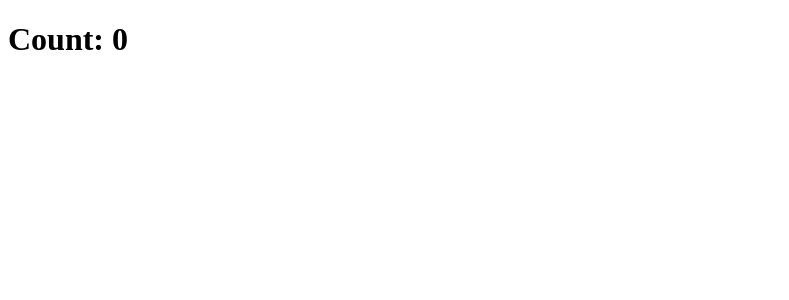
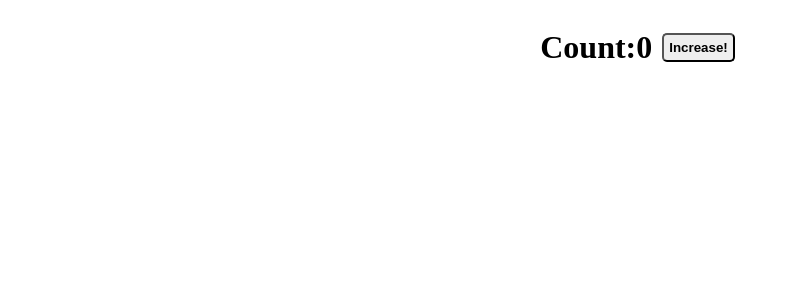
Before and after one commit to mate-academy/react_counter, a React (Create React App) app: page / in a window 1280 px wide. Shown: the top 300 px of the page, without its empty margins (0-789 px from the left). Built offline with nearby package versions, Linux system fonts and the light colour scheme; the HTML template or start-up script is replaced by a standard one.

Commit message:
solution

```diff
--- a/src/App.css
+++ b/src/App.css
@@ -0,0 +1,7 @@
+@import "./Counter/Counter.css";
+
+.app {
+  display: flex;
+  justify-content: center;
+  align-items: center;
+}
--- a/src/App.js
+++ b/src/App.js
@@ -1,8 +1,11 @@
 import React from 'react';
 import './App.css';
+import Counter from './Counter/Counter';
 
 const App = () => (
-  <h1>Count: 0</h1>
+  <div className="app">
+    <Counter />
+  </div>
 );
 
 export default App;
--- /dev/null
+++ b/src/Counter/Counter.css
@@ -0,0 +1,8 @@
+.btn {
+  margin: 5px;
+  background-color: #eee;
+  padding: 5px;
+  margin-left: 10px;
+  border-radius: 5px;
+  font-weight: bold;
+}
--- /dev/null
+++ b/src/Counter/Counter.js
@@ -0,0 +1,31 @@
+import React from 'react';
+
+class Counter extends React.Component {
+  state = {
+    counter: 0,
+  };
+
+  handleClick = () => {
+    this.setState(prevState => ({ counter: prevState.counter + 1 }));
+  }
+
+  render() {
+    return (
+      <>
+        <h1>
+          Count:
+          {this.state.counter}
+        </h1>
+        <button
+          className="btn"
+          type="button"
+          onClick={this.handleClick}
+        >
+          Increase!
+        </button>
+      </>
+    );
+  }
+}
+
+export default Counter;
```
